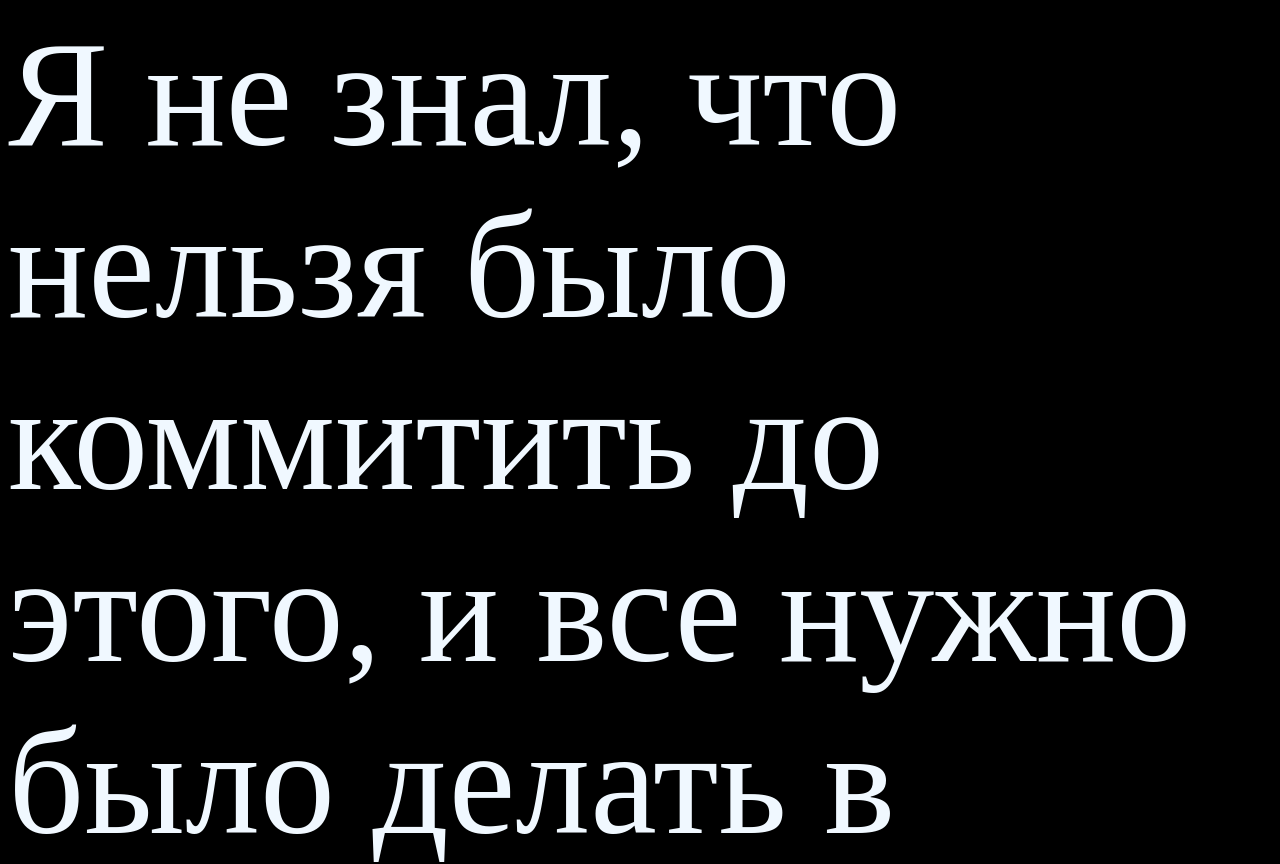
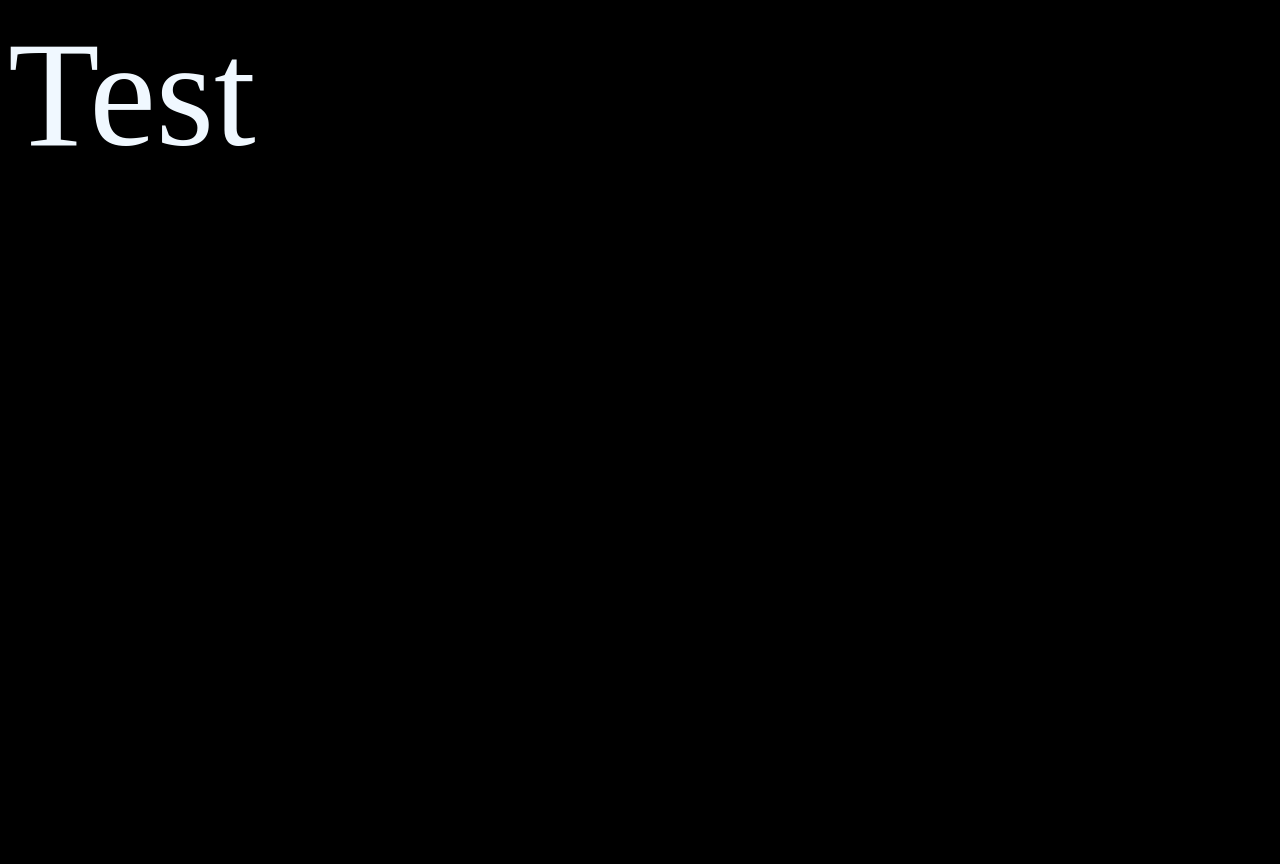
Before and after one commit to lyova2001/MarathoneReactPro, a React app: page / in a window 1280 px wide. Shown: the top 864 px of the page. After the commit the page ends 800 px from the top, so only its background shows below. Built offline with nearby package versions, Linux system fonts and the light colour scheme.

Commit message:
Фикс tsx

```diff
--- a/src/App.tsx
+++ b/src/App.tsx
@@ -6,8 +6,7 @@ import s from './App.module.scss'
 const App = () => {
     return (
         <div className={cn(s.header)}>
-           Я не знал, что нельзя было коммитить до этого, и все нужно было делать в другой ветке.
-           (Изменения ради пулл реквеста)
+           Test
         </div>
     );
 }
--- a/webpack.config.js
+++ b/webpack.config.js
@@ -4,7 +4,7 @@ const NODE_ENV = process.env.NODE_ENV;
 
 module.exports = {
   resolve: {
-    extensions: [".js", ".jsx", ".ts", "tsx", "json"],
+    extensions: [".js", ".jsx", ".ts", ".tsx", ".json"],
   },
   mode: NODE_ENV ? NODE_ENV : "development",
   entry: path.resolve(__dirname, "src/index.ts"),
```
